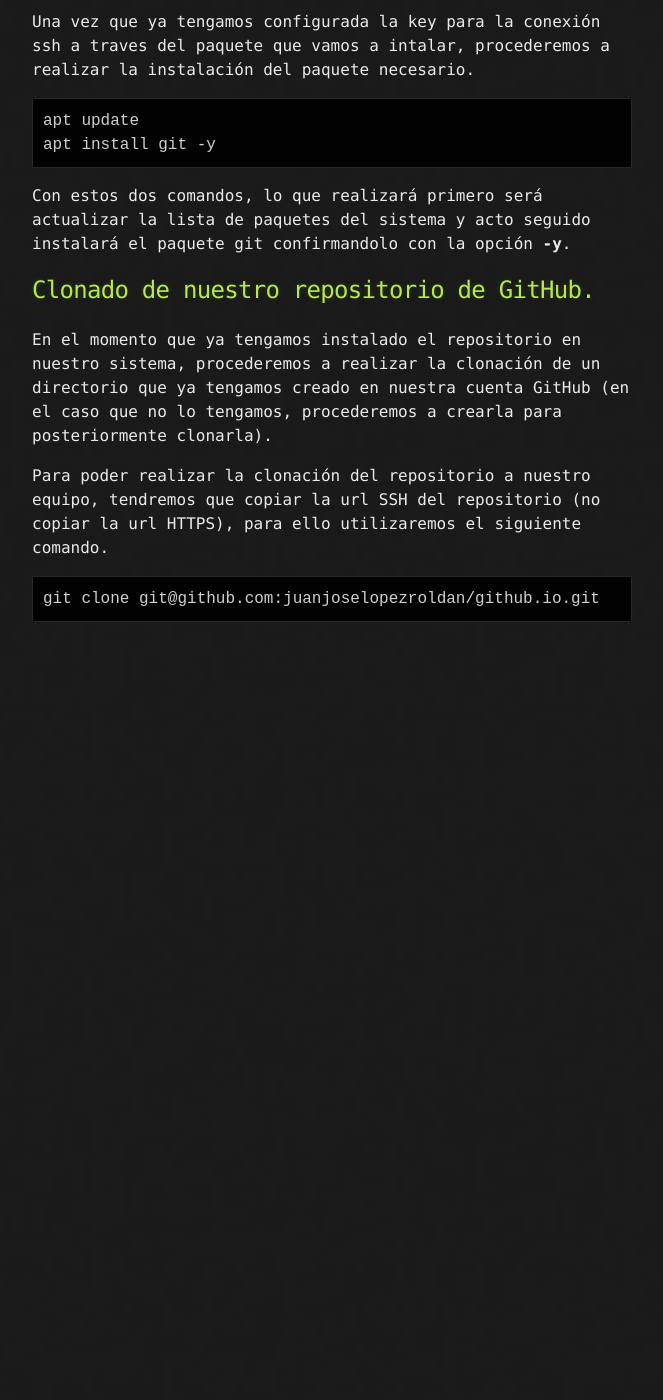
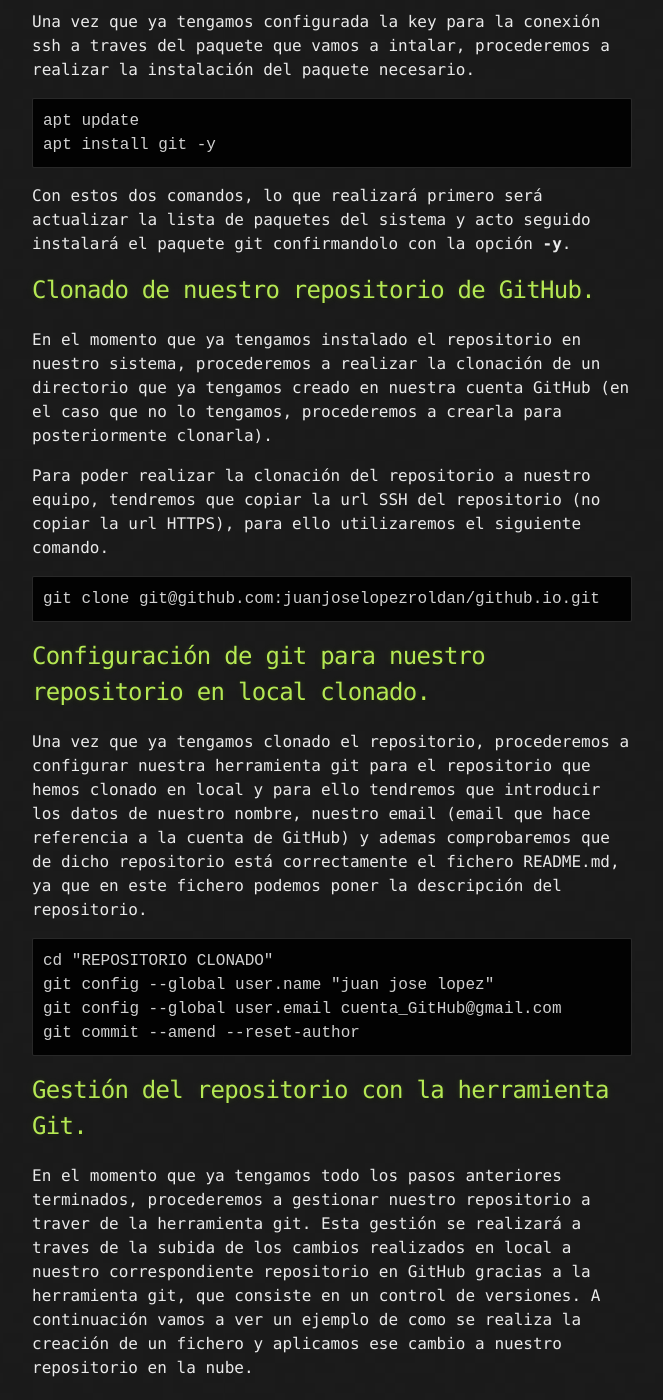
Before and after one commit to juanjoselopezroldan/juanjoselopezroldan.github.io, a Jekyll site: the page built from contenido/github.md, in a window 1280 px wide and 1400 px high, scrolled down 1136 px. Shown: the whole window, without its empty margins (308-971 px from the left). Built offline with Jekyll 4.4.1, drawn with Linux system fonts in a browser that asks for light colours; our own code applies the rules of GitHub Pages for plain Markdown files; before the commit the page ends 1778 px from its top, so only the background shows below that.

Commit message:
modificacion fichero github de contenido

````diff
--- a/contenido/github.md
+++ b/contenido/github.md
@@ -36,3 +36,18 @@ Para poder realizar la clonación del repositorio a nuestro equipo, tendremos qu
 ```
 git clone git@github.com:juanjoselopezroldan/github.io.git
 ```
+
+## [](#header-2)Configuración de git para nuestro repositorio en local clonado.
+Una vez que ya tengamos clonado el repositorio, procederemos a configurar nuestra herramienta git para el repositorio que hemos clonado en local y para ello tendremos que introducir los datos de nuestro nombre, nuestro email (email que hace referencia a la cuenta de GitHub) y ademas comprobaremos que de dicho repositorio está correctamente el fichero README.md, ya que en este fichero podemos poner la descripción del repositorio.
+
+```
+cd "REPOSITORIO CLONADO"
+git config --global user.name "juan jose lopez"
+git config --global user.email cuenta_GitHub@gmail.com
+git commit --amend --reset-author
+```
+
+## [](#header-2)Gestión del repositorio con la herramienta Git.
+En el momento que ya tengamos todo los pasos anteriores terminados, procederemos a gestionar nuestro repositorio a traver de la herramienta git.
+Esta gestión se realizará a traves de la subida de los cambios realizados en local a nuestro correspondiente repositorio en GitHub gracias a la herramienta git, que consiste en un control de versiones.
+A continuación vamos a ver un ejemplo de como se realiza la creación de un fichero y aplicamos ese cambio a nuestro repositorio en la nube.
````
